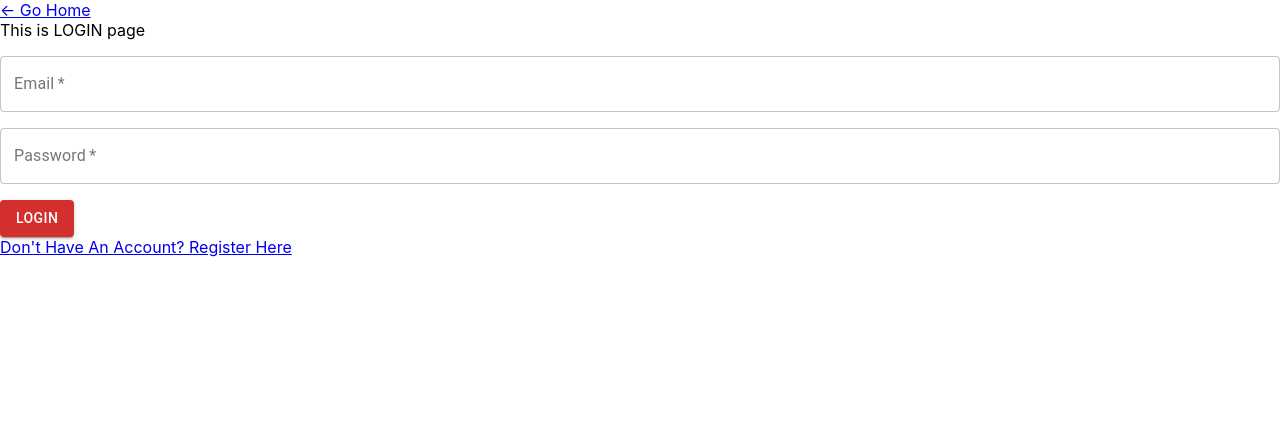
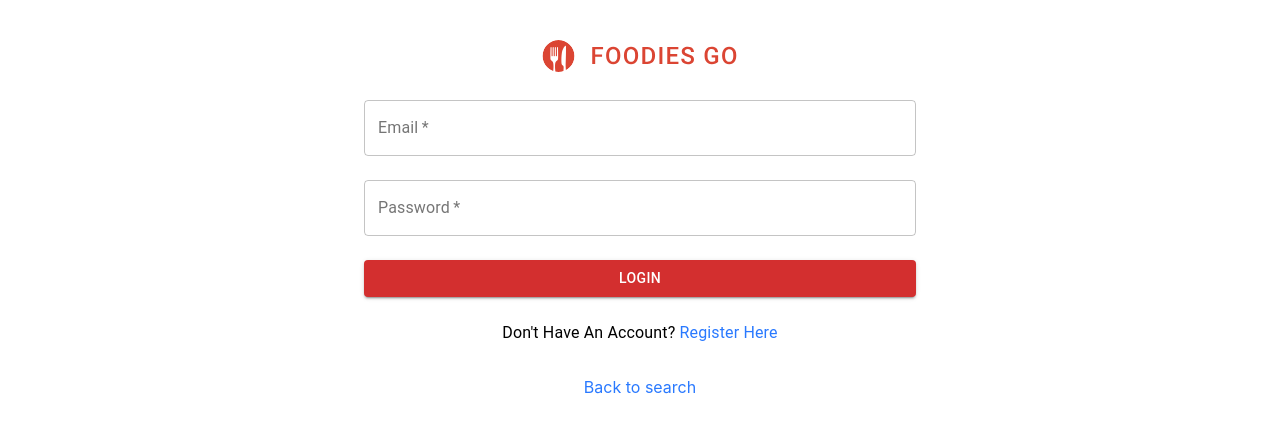
Before and after one commit to HuongDang-Miley/foodies-go-frontend, a React (Create React App) app: page /login in a window 1280 px wide. Shown: the top 432 px of the page. Built offline with nearby package versions, Linux system fonts and the light colour scheme.

Commit message:
finsih styling login page. Page is functional

```diff
--- a/package.json
+++ b/package.json
@@ -3,7 +3,9 @@
   "version": "0.1.0",
   "private": true,
   "dependencies": {
+    "@fortawesome/react-fontawesome": "^0.1.14",
     "@material-ui/core": "^4.11.4",
+    "@material-ui/icons": "^4.11.2",
     "@react-google-maps/api": "^2.1.1",
     "@testing-library/jest-dom": "^5.12.0",
     "@testing-library/react": "^11.2.6",
--- a/src/components/login/Login.js
+++ b/src/components/login/Login.js
@@ -2,26 +2,48 @@
 // Start MUI CODE
 // =================================================================================
 
-import React, { useRef, useEffect, useState } from 'react'
-import { Link, Redirect, useHistory } from 'react-router-dom'
+import React, { useEffect, useState } from 'react'
+import { Redirect, useHistory } from 'react-router-dom'
 import { login, handleErrorMessage } from '../../stores/actions/authActionCreator'
 import { connect } from "react-redux";
-import { Paper, Button, TextField, createMuiTheme, ThemeProvider, Container } from '@material-ui/core'
+import { Button, TextField, createMuiTheme, Link, ThemeProvider, Container, Typography } from '@material-ui/core'
 import { makeStyles } from '@material-ui/core/styles';
-import { red } from '@material-ui/core/colors'
+import { blue, red } from '@material-ui/core/colors'
+
 
 const theme = createMuiTheme({
     palette: {
-        primary: { main: red[700] }
+        primary: { main: red[700] },
+        secondary: blue
     }
 })
 
 const useStyles = makeStyles({
     field: {
-        marginTop: 16,
-        marginBottom: 16,
+        marginTop: 24,
+        marginBottom: 24,
         display: 'block'
+    },
+    button: {
+        marginBottom: 24,
+    },
+    link: {
+        color: blue
+    },
+
+    container: {
+        marginTop: 24,
+        textAlign: 'center',
+    },
+
+    typography: {
+        marginBottom: 32
+    },
+
+    icon: {
+        margin: 8
     }
+
 })
 
 
@@ -81,11 +103,11 @@ const Login = (props) => {
     return (
         <ThemeProvider theme={theme}>
             <>
+                <Container maxWidth="sm" className={classes.container}>
 
-                <Link to='/'>{`<- Go Home`}</Link>
                     {isAuth ? <Redirect to='/' />
                         : <div>
-                        <div>This is LOGIN page</div>
+                            <img src="foodies-go-big-logo.svg" alt="logo" style={{ marginTop: 16, textAlign: 'left' }}></img>
                             <p>{props.errorMessage}</p>
 
                             <form noValidate autoComplete="off" onSubmit={handleSubmit}>
@@ -110,15 +132,35 @@ const Login = (props) => {
                                 />
 
                                 <Button
+                                    className={classes.button}
                                     type="submit"
                                     color="primary"
                                     variant="contained"
+                                    fullWidth
                                 >Login</Button>
                             </form>
-                        <Link to='/register'>Don't Have An Account? Register Here</Link>
+
+
+                            <Typography className={classes.typography}>
+                                {`Don't Have An Account? `}
+                                <Link
+                                    color='secondary'
+                                    onClick={() => history.push('/register')}
+                                >
+                                    Register Here
+                            </Link>
+                            </Typography>
+
+
+                            <Link
+                                color='secondary'
+                                onClick={() => history.push('/')}
+                            >Back to search</Link>
+
 
                         </div>}
 
+                </Container>
             </>
         </ThemeProvider>
     )
```
Also changed, not shown: public/foodies-go-big-logo.svg (added), 1 other file (tests, documents, lock files or other folders). Lines whose indentation alone changed are shown as unchanged.
